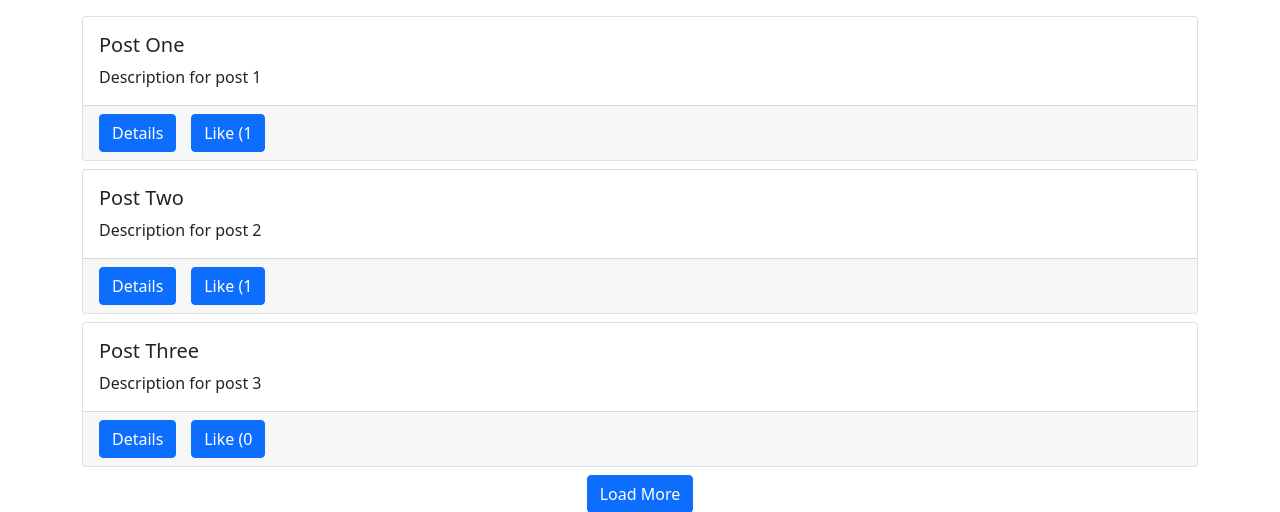
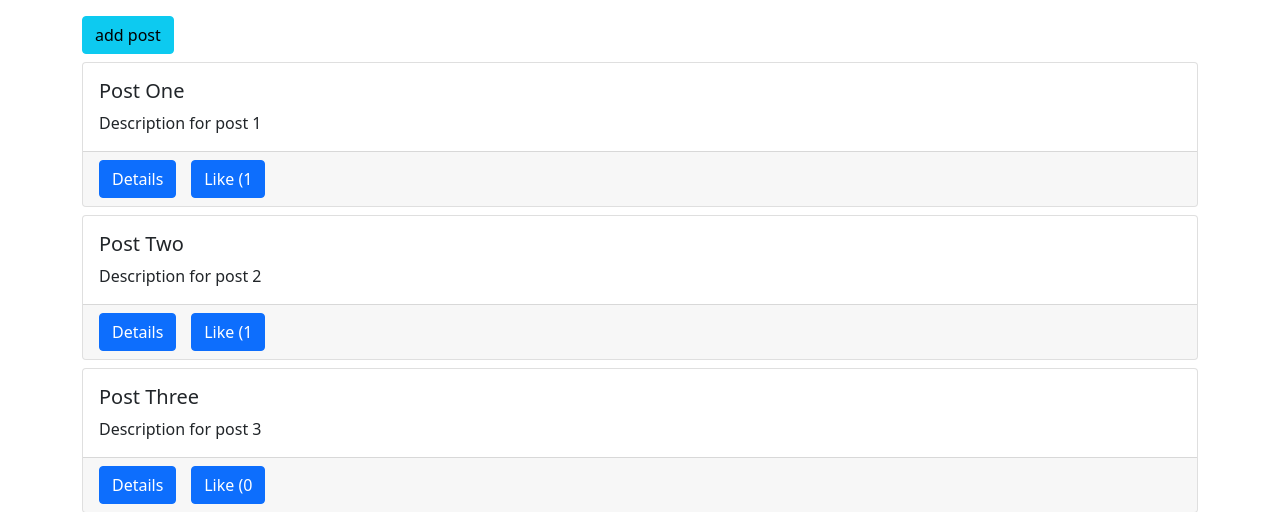
Before and after one commit to se-alexdiaz/dj_ajax, a Django app: page / in a window 1280 px wide. Shown: the top 512 px of the page. Run offline with Django 5.2, Linux system fonts and the light colour scheme; data comes from the database, SQL or seed files in the repository; both versions use the stored data as it was after the commit.

Commit message:
Modal set up module completed
Began the process to create new post through modals

```diff
--- a/src/posts/templates/posts/main.html
+++ b/src/posts/templates/posts/main.html
@@ -11,6 +11,34 @@ Posts
 {% endblock title %}
 
 {% block content%}
+
+
+    <!-- Modal -->
+    <div class="modal fade" id="addPostModel" tabindex="-1" aria-labelledby="exampleModalLabel" aria-hidden="true">
+        <div class="modal-dialog">
+            <div class="modal-content">
+                <div class="modal-header">
+                    <h1 class="modal-title fs-5" id="exampleModalLabel">Create Post</h1>
+                    <button type="button" class="btn-close" data-bs-dismiss="modal" aria-label="Close"></button>
+                </div>
+
+                <div class="modal-body">
+                    ...
+                </div>
+
+                <div class="modal-footer">
+                    <button type="button" class="btn btn-danger" data-bs-dismiss="modal">close</button>
+                    <button type="button" class="btn btn-success">+ add</button>
+                </div>
+            </div>
+        </div>
+    </div>
+
+    <!-- Button trigger modal -->
+    <button type="button" class="btn btn-info mb-2" data-bs-toggle="modal" data-bs-target="#addPostModel">
+        add post
+    </button>
+
     <div id="postsBox"></div>
 
     <div id="spinnerBox" class="text-center">
```
Also changed, not shown: src/db.sqlite3.
